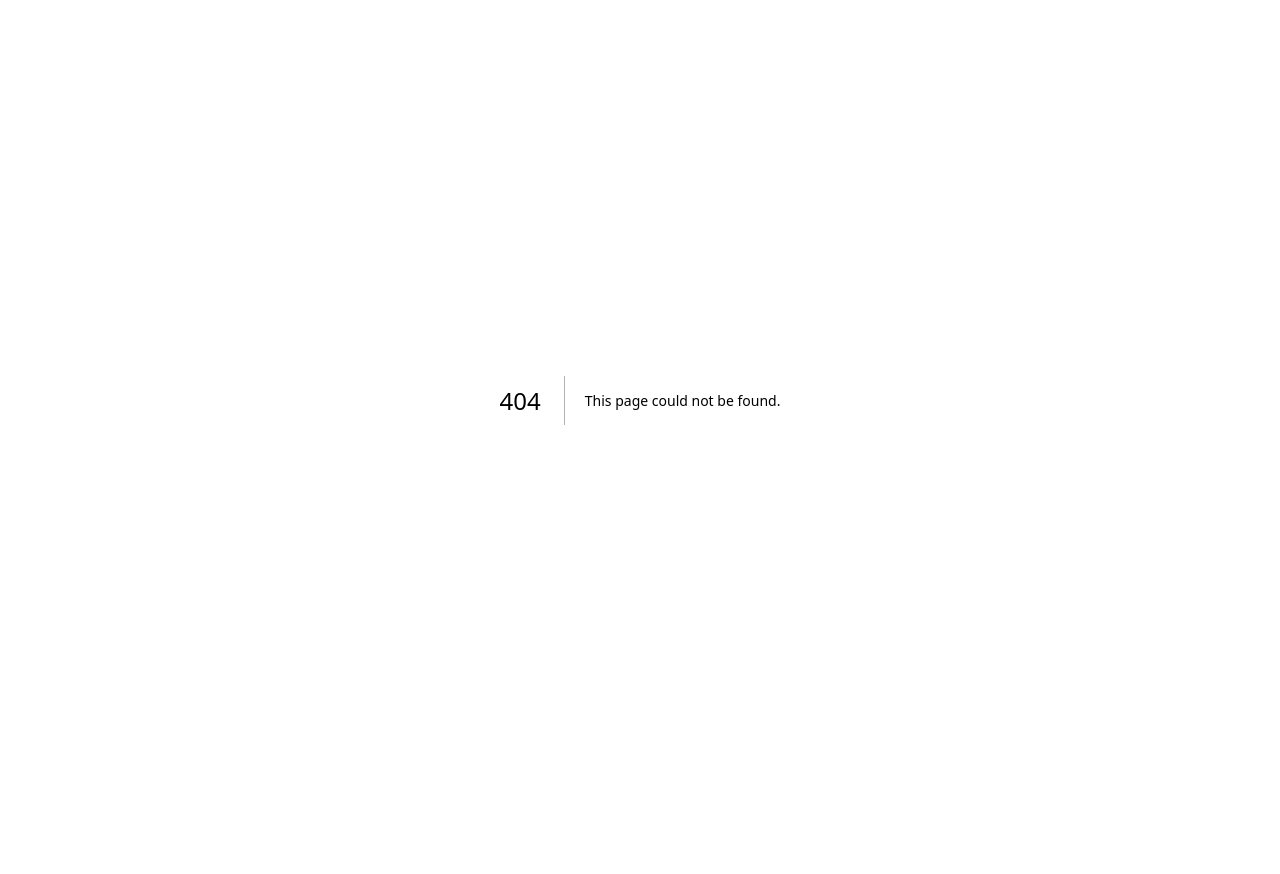
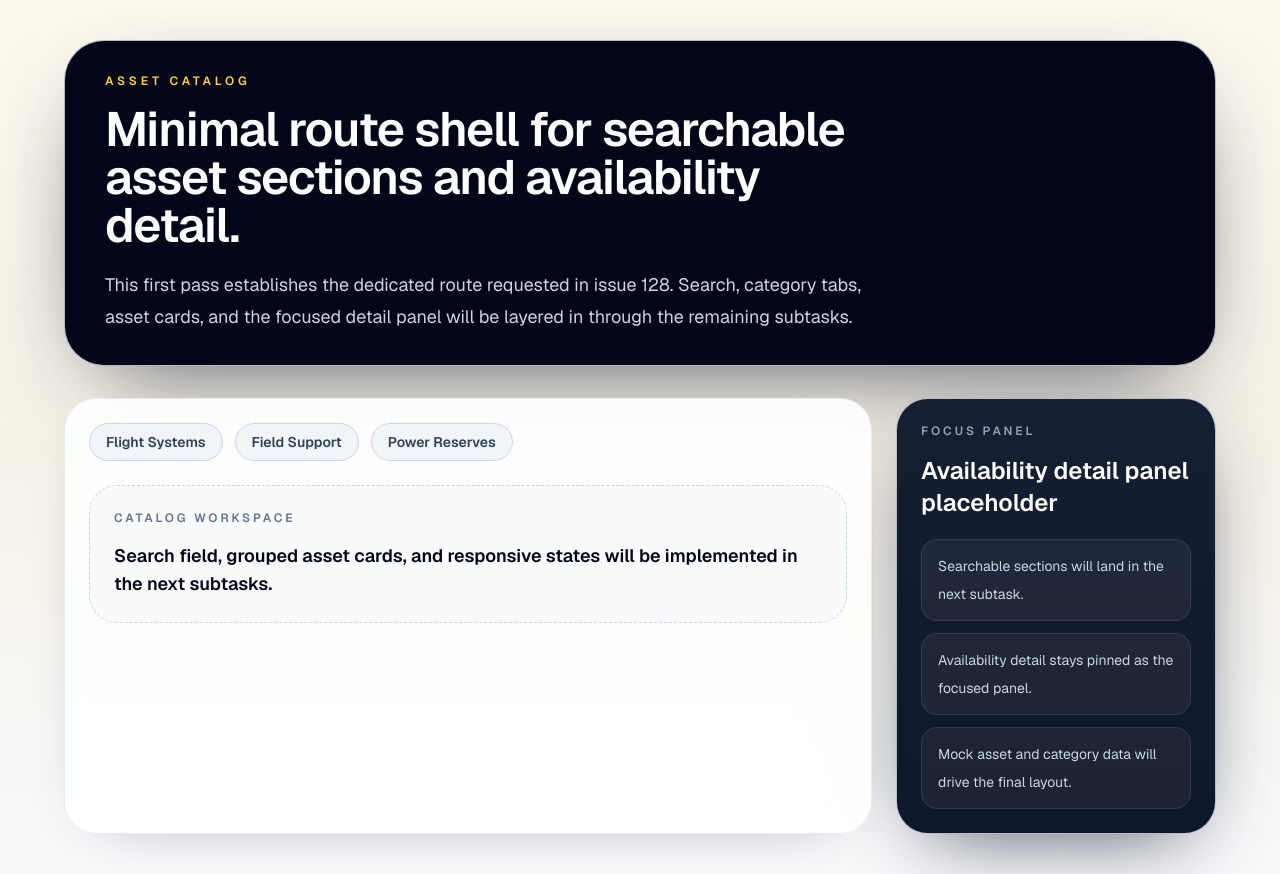
Before and after one commit to iamasx/api-test, a Next.js app: page /asset-catalog in a window 1280 px wide. Before the commit this address had no page. Before the commit the page ends 800 px from the top, so only its background shows below. Built offline with nearby package versions, Linux system fonts and the light colour scheme.

Commit message:
feat: scaffold asset catalog route

```diff
--- /dev/null
+++ b/src/app/asset-catalog/page.tsx
@@ -0,0 +1,86 @@
+import type { Metadata } from "next";
+
+export const metadata: Metadata = {
+  title: "Asset Catalog",
+  description:
+    "Initial shell for the asset catalog route with space for searchable sections and availability detail.",
+};
+
+const placeholderCategories = [
+  "Flight Systems",
+  "Field Support",
+  "Power Reserves",
+];
+
+const placeholderChecks = [
+  "Searchable sections will land in the next subtask.",
+  "Availability detail stays pinned as the focused panel.",
+  "Mock asset and category data will drive the final layout.",
+];
+
+export default function AssetCatalogPage() {
+  return (
+    <main className="min-h-screen bg-[linear-gradient(180deg,#fffaf0_0%,#f6f1e7_52%,#f8fafc_100%)] px-6 py-8 text-slate-950 sm:px-8 lg:px-10 lg:py-10">
+      <div className="mx-auto flex w-full max-w-6xl flex-col gap-8">
+        <section className="overflow-hidden rounded-[2.5rem] border border-slate-200/80 bg-slate-950 px-6 py-8 text-white shadow-[0_32px_100px_-40px_rgba(15,23,42,0.85)] sm:px-8 lg:px-10">
+          <p className="text-xs font-semibold uppercase tracking-[0.32em] text-amber-300">
+            Asset Catalog
+          </p>
+          <h1 className="mt-4 max-w-3xl text-4xl font-semibold tracking-tight sm:text-5xl">
+            Minimal route shell for searchable asset sections and availability
+            detail.
+          </h1>
+          <p className="mt-5 max-w-3xl text-base leading-8 text-slate-300 sm:text-lg">
+            This first pass establishes the dedicated route requested in issue
+            128. Search, category tabs, asset cards, and the focused detail
+            panel will be layered in through the remaining subtasks.
+          </p>
+        </section>
+
+        <section className="grid gap-6 lg:grid-cols-[minmax(0,1.4fr)_320px]">
+          <div className="rounded-[2rem] border border-slate-200/80 bg-white/90 p-6 shadow-[0_18px_60px_-40px_rgba(15,23,42,0.45)] backdrop-blur">
+            <div className="flex flex-wrap gap-3">
+              {placeholderCategories.map((category) => (
+                <span
+                  key={category}
+                  className="rounded-full border border-slate-300 bg-slate-100 px-4 py-2 text-sm font-semibold text-slate-700"
+                >
+                  {category}
+                </span>
+              ))}
+            </div>
+
+            <div className="mt-6 rounded-[1.75rem] border border-dashed border-slate-300 bg-slate-50 p-6">
+              <p className="text-xs font-semibold uppercase tracking-[0.24em] text-slate-500">
+                Catalog Workspace
+              </p>
+              <p className="mt-4 text-lg font-semibold text-slate-950">
+                Search field, grouped asset cards, and responsive states will be
+                implemented in the next subtasks.
+              </p>
+            </div>
+          </div>
+
+          <aside className="rounded-[2rem] border border-slate-200/80 bg-[linear-gradient(180deg,#162033_0%,#0f172a_100%)] p-6 text-white shadow-[0_24px_80px_-32px_rgba(15,23,42,0.85)]">
+            <p className="text-xs font-semibold uppercase tracking-[0.24em] text-slate-400">
+              Focus Panel
+            </p>
+            <h2 className="mt-4 text-2xl font-semibold">
+              Availability detail panel placeholder
+            </h2>
+            <ul className="mt-5 space-y-3 text-sm leading-7 text-slate-300">
+              {placeholderChecks.map((item) => (
+                <li
+                  key={item}
+                  className="rounded-2xl border border-white/10 bg-white/5 px-4 py-3"
+                >
+                  {item}
+                </li>
+              ))}
+            </ul>
+          </aside>
+        </section>
+      </div>
+    </main>
+  );
+}
```
